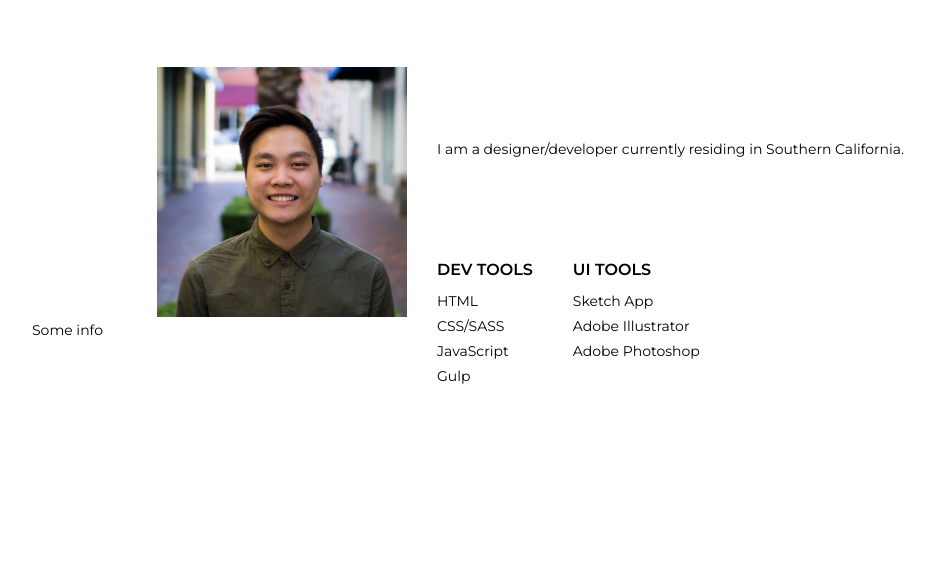
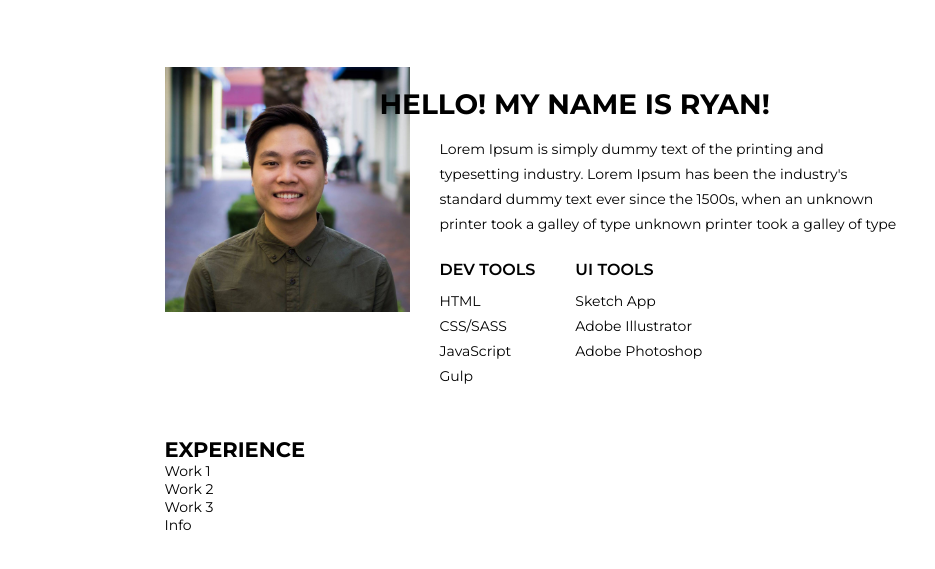
Before and after one commit to RJTran/portfolio, a website: page index.html in a window 1280 px wide. Shown: the part 165-734 px from the top of the page, without its empty margins (108-1043 px from the left). Drawn offline with nearby package versions, Linux system fonts and the light colour scheme.

Commit message:
adjusted width of the body and tweaked sub-header fonts

```diff
--- a/index.html
+++ b/index.html
@@ -22,7 +22,7 @@
             </div>
             <div class="desc">
                 <h1>Hello! My name is Ryan!</h1>
-                <p>I am a designer/developer currently residing in Southern California.</p>
+                <p>Lorem Ipsum is simply dummy text of the printing and typesetting industry. Lorem Ipsum has been the industry's standard dummy text ever since the 1500s, when an unknown printer took a galley of type unknown printer took a galley of type </p>
                 <div class="lists">
                     <ul>
                         <li>Dev Tools</li>
@@ -41,29 +41,26 @@
             </div>
         </div>
         <div class="experience">
+            <h2>Experience</h2>
             <div class="tab-1">
-
+                <p>Work 1</p>
             </div>
             <div class="tab-2">
-
+                <p>Work 2</p>
             </div>
             <div class="tab-3">
-
+                <p>Work 3</p>
             </div>
             <div class="tab-1-info">
-
-            </div>
-            <div class="tab-2-info">
-
-            </div>
-            <div class="tab-3-info">
-                Some info
+                <p>
+                    Info
+                </p>
             </div>
         </div>
         <script src="/dist/app.js" async defer></script>
         <script src="/node_modules/jquery/dist/jquery.min.js"></script>
         <script>
-            $('h1').hide();
+
         </script>
     </body>
 </html>
--- a/styling/styles.scss
+++ b/styling/styles.scss
@@ -6,8 +6,12 @@
     font-family: 'Montserrat', sans-serif;
 }
 
+h1, h2 {
+    text-transform: uppercase;
+}
+
 body {
-    max-width: 1000px;
+    max-width: 735px;
     margin: 0 auto;
     font-size: $p;
 }
@@ -47,7 +51,7 @@ nav {
 .hero {
     display: flex;
     justify-content: center;
-    margin: 70px auto 0;
+    margin: 70px auto 120px;
     .profile-img {
         width: 250px;
         display: inline-block;
```
Also changed, not shown: dist/styles.css.
